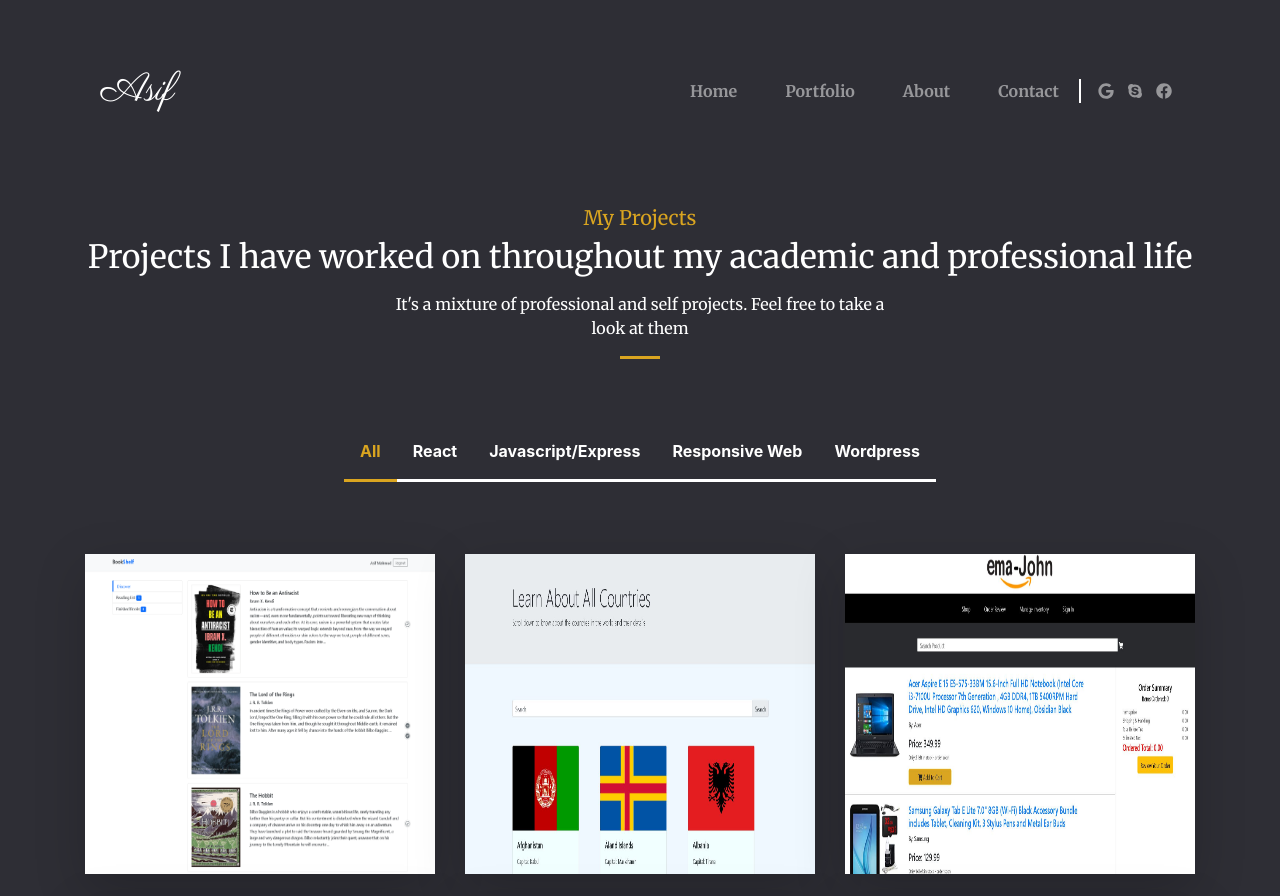
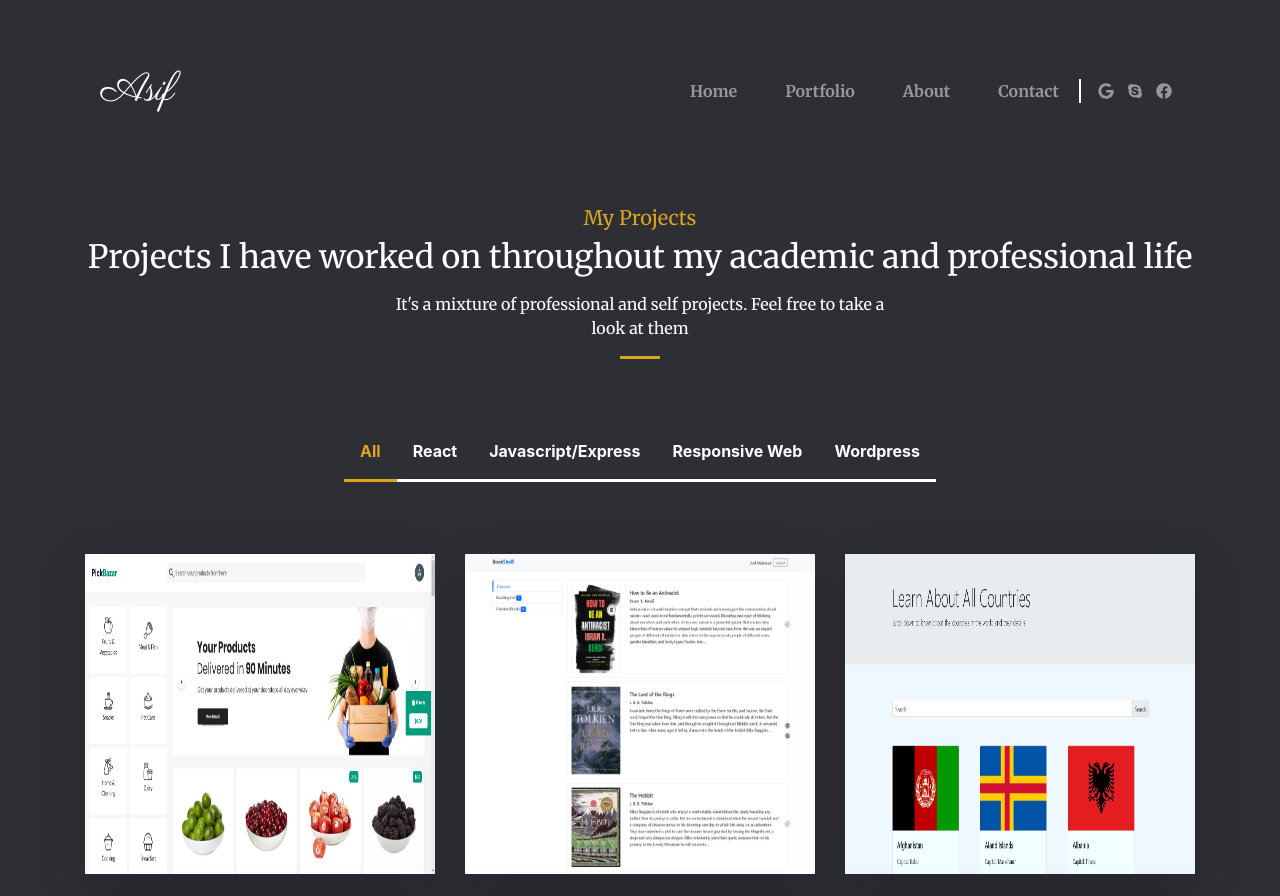
Before and after one commit to asiffmahmudd/asif-mahmud, a React (Create React App) app: page /portfolio in a window 1280 px wide. Shown: the top 896 px of the page. Built offline with nearby package versions, Linux system fonts and the light colour scheme; grey boxes are pictures that could not be loaded.

Commit message:
updated cv and added pickbaza

```diff
--- a/src/components/Home/RecentWorks/recentWorkInfo.js
+++ b/src/components/Home/RecentWorks/recentWorkInfo.js
@@ -3,9 +3,18 @@ import restCountries from '../../../img/recentWorks/countries.JPG';
 import emaJohn from '../../../img/recentWorks/ema-john.JPG';
 import transportFare from '../../../img/recentWorks/transport-fare.png';
 import tripAdvisor from '../../../img/recentWorks/trip-advisor.png';
-import volunteer from '../../../img/recentWorks/volunteer-network.png';
+import pickbazar from '../../../img/recentWorks/pickbazar.JPG'
 
 const recentWorks = [
+    {
+        title: "Pickbazar",
+        img: pickbazar,
+        live: "https://pickbazar-acec8.web.app/",
+        gitClient: "https://github.com/asiffmahmudd/pickbazar",
+        gitServer: "https://github.com/asiffmahmudd/pickbazar-server",
+        technologies: "React, Redux, Stripe, React-Router, React-hook-form, react-dropzone, Express, NodeJs, MongoDB, Bootstrap, JSX, CSS, Firebase, Heroku",
+        desc: "A complete E-commerce site"
+    },
     {
         title: "Redux Bookshelf",
         img: reduxBookshelf,
@@ -49,15 +58,7 @@ const recentWorks = [
         technologies: "React, HTML, CSS, Bootstrap, Firebase, MongoDB, stripe",
         desc: "This site gives advice on trips planning and other stuffs. You can book an appointment for a particular service and see your bookings on the user panel"
     },
-    {
-        title: "Volunteer Network",
-        img: volunteer,
-        live: "https://volunteer-network-67cb1.web.app/",
-        gitClient: "https://github.com/asiffmahmudd/volunteer-network",
-        gitServer: "https://github.com/asiffmahmudd/volunteer-network-server",
-        technologies: "React, HTML, CSS, Bootstrap, Firebase, MongoDB",
-        desc: "A site where you can register for different volunteer activities"
-    }
+
 ]
 
 export default recentWorks;
--- a/src/components/Portfolio/Projects/reactProjects.js
+++ b/src/components/Portfolio/Projects/reactProjects.js
@@ -8,8 +8,18 @@ import volunteer from '../../../img/recentWorks/volunteer-network.png';
 import bookShop from '../../../img/React/bookShop.png';
 import burj from '../../../img/React/burj.png';
 import reduxBookshelf from '../../../img/recentWorks/redux-bookshelf.png';
+import pickbazar from '../../../img/recentWorks/pickbazar.JPG'
 
 const reactProjects = [
+    {
+        title: "Pickbazar",
+        img: pickbazar,
+        live: "https://pickbazar-acec8.web.app/",
+        gitClient: "https://github.com/asiffmahmudd/pickbazar",
+        gitServer: "https://github.com/asiffmahmudd/pickbazar-server",
+        technologies: "React, Redux, Stripe, React-Router, React-hook-form, react-dropzone, Express, NodeJs, MongoDB, Bootstrap, JSX, CSS, Firebase, Heroku",
+        desc: "A complete E-commerce site"
+    },
     {
         title: "Redux Bookshelf",
         img: reduxBookshelf,
```
Also changed, not shown: src/img/recentWorks/pickbazar.JPG (added), 1 other file (tests, documents, lock files or other folders).
